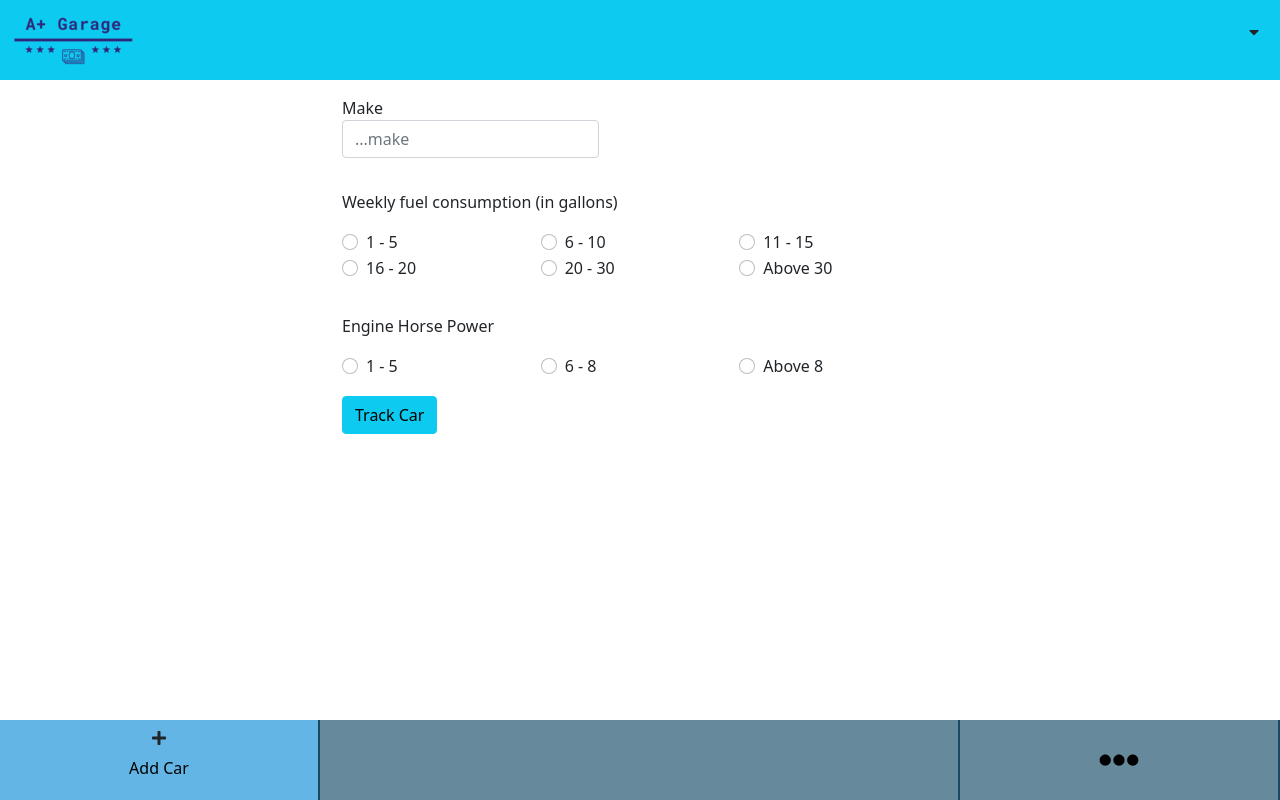
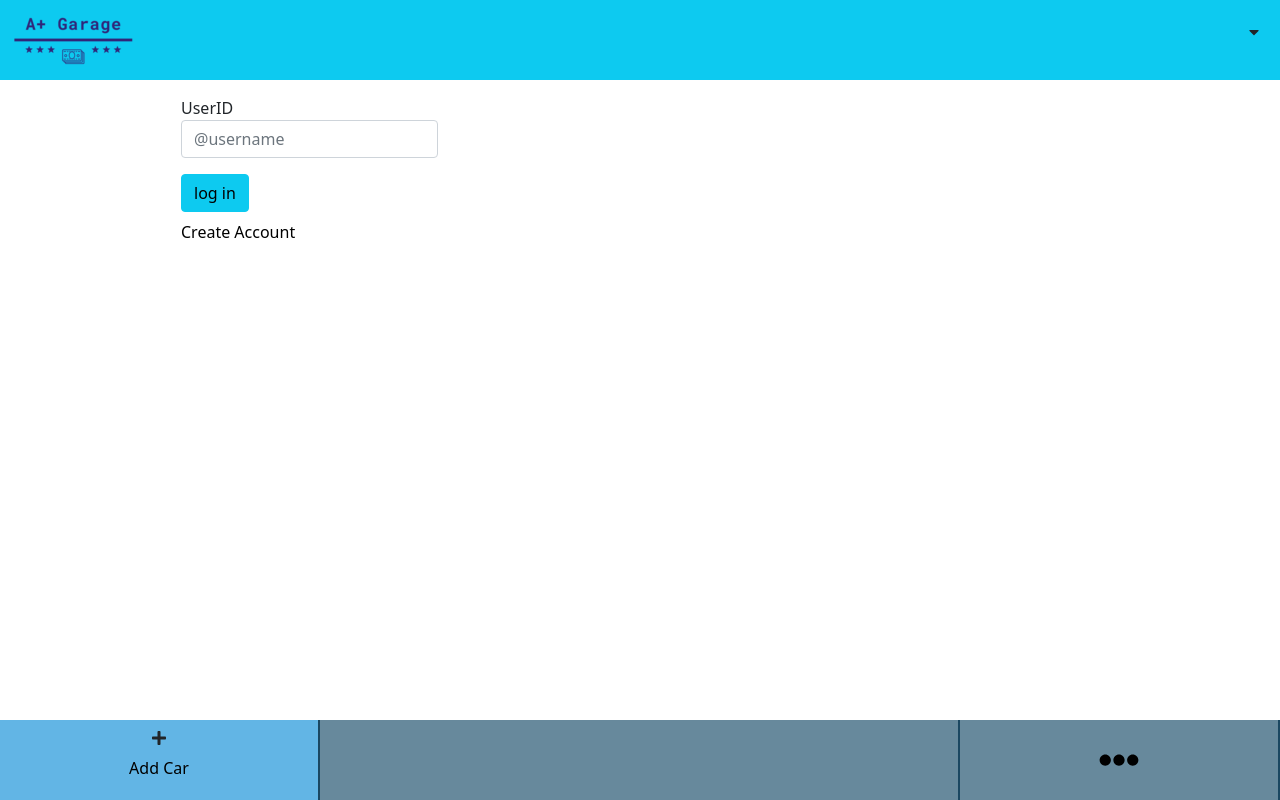
Before and after one commit to wandji20/a-plus-garage, a React (Create React App) app: page /new_car in a window 1280 px wide. Built offline with nearby package versions, Linux system fonts and the light colour scheme.

Commit message:
Add navigation between forms

```diff
--- a/src/components/presentation/CarForm.js
+++ b/src/components/presentation/CarForm.js
@@ -4,9 +4,10 @@ import { withRouter } from 'react-router-dom';
 import { connect } from 'react-redux';
 import getPartsData from '../../helpers/carFormHelper';
 import postCarAction from '../../redux/actions/postCarAction';
+import LogInForm from './LogInForm';
 
 const CarForm = (props) => {
-  const { handlePostCarAction } = props;
+  const { handlePostCarAction, loggedIn } = props;
 
   const [make, setMake] = useState('');
   const [fuelRate, setFuelRate] = useState(0);
@@ -38,6 +39,9 @@ const CarForm = (props) => {
 
   return (
     <div className="container d-flex justify-content-center align-items-center">
+      {
+        loggedIn
+          ? (
             <form
               className="d-flex flex-column align-items-start col-sm-8 col-md-6 px-3"
               onSubmit={handleFormSubmit}
@@ -194,6 +198,10 @@ const CarForm = (props) => {
 
               <button type="submit" className="btn btn-info mb-2">Track Car</button>
             </form>
+          )
+          : <LogInForm />
+      }
+
     </div>
   );
 };
@@ -204,9 +212,14 @@ const mapDispatchToProps = (dispatch) => ({
   },
 });
 
+const mapStateToProps = (state) => ({
+  loggedIn: state.userReducer.loggedIn,
+});
+
 CarForm.propTypes = {
   history: PropTypes.objectOf(PropTypes.any).isRequired,
   handlePostCarAction: PropTypes.func.isRequired,
+  loggedIn: PropTypes.bool.isRequired,
 };
 
-export default connect(null, mapDispatchToProps)(withRouter(CarForm));
+export default connect(mapStateToProps, mapDispatchToProps)(withRouter(CarForm));
--- a/src/components/presentation/LogInForm.js
+++ b/src/components/presentation/LogInForm.js
@@ -1,6 +1,7 @@
 import React, { useState } from 'react';
 import PropTypes from 'prop-types';
 import { connect } from 'react-redux';
+import { Link } from 'react-router-dom';
 import getLogInDetails from '../../redux/actions/logInAction';
 
 const LogInForm = (props) => {
@@ -19,9 +20,9 @@ const LogInForm = (props) => {
     handleLogIn(details);
   };
   return (
-    <div className="container d-flex justify-content-center align-items-left">
+    <div className="container w-75 d-flex flex-column justify-content-center align-items-start">
       <form
-        className=" d-flex flex-column align-content-start col-sm-8 col-md-6"
+        className=" d-flex flex-column align-items-start col-sm-8 col-md-6"
         onSubmit={handleFormSubmit}
       >
 
@@ -41,8 +42,13 @@ const LogInForm = (props) => {
             <FormError column="UserID" errors={response.errors.userID} />
           } */}
         </div>
-        <button type="submit" className="btn btn-primary mb-2 w-25">log in</button>
+        <button type="submit" className="btn btn-info mb-2">log in</button>
       </form>
+      <p className="align-self-start">
+        <Link to="/sign_up" style={{ color: 'black', textDecoration: 'none' }}>
+          Create Account
+        </Link>
+      </p>
     </div>
   );
 };
--- a/src/components/presentation/SignUpForm.js
+++ b/src/components/presentation/SignUpForm.js
@@ -3,6 +3,7 @@ import React, { useState } from 'react';
 import PropTypes from 'prop-types';
 import { connect } from 'react-redux';
 import signUpUserAction from '../../redux/actions/signUpAction';
+import { Link } from 'react-router-dom';
 import FormError from './FormError';
 
 const SignUpForm = (props) => {
@@ -30,7 +31,7 @@ const SignUpForm = (props) => {
   };
 
   return (
-    <div className="container d-flex justify-content-center align-items-center">
+    <div className="container w-75 d-flex flex-column justify-content-center align-items-left">
       <form
         className=" d-flex flex-column align-items-start col-sm-8 col-md-6"
         onSubmit={handleFormSubmit}
@@ -69,6 +70,11 @@ const SignUpForm = (props) => {
         </div>
         <button type="submit" className="btn btn-primary mb-2">Sign Up</button>
       </form>
+      <p className="">
+        <Link to="/log_in" style={{ color: 'black', textDecoration: 'none' }}>
+          Already have an account
+        </Link>
+      </p>
     </div>
   );
 };
```
Lines whose indentation alone changed are shown as unchanged.
